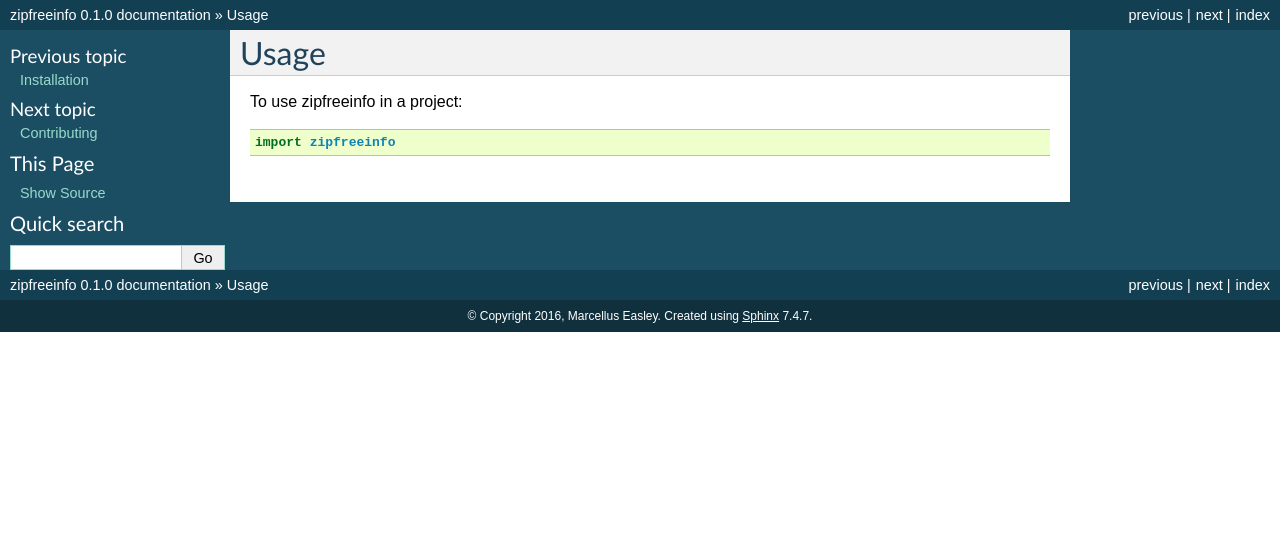
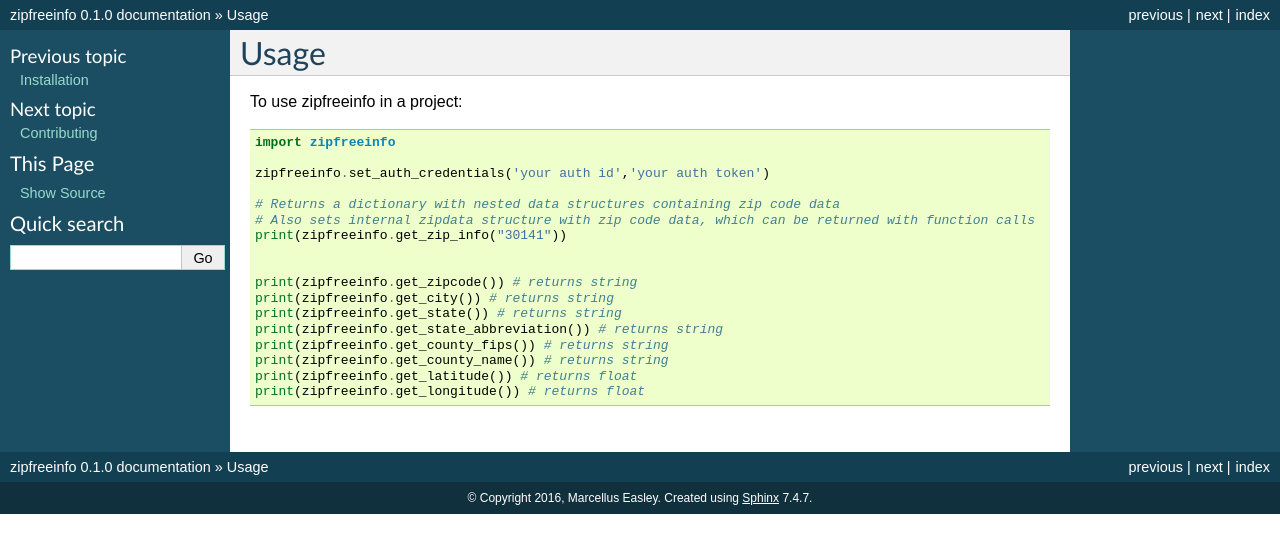
Before and after one commit to marcelluseasley/zipfreeinfo, a Sphinx documentation site: the page built from docs/usage.rst, in a window 1280 px wide. Shown: the top 553 px of the page. Built offline with Sphinx 7.4.7, drawn with Linux system fonts in a browser that asks for light colours; pages that are not in the unit, such as notebooks, are missing from menus.

Commit message:
updated usage

```diff
--- a/docs/usage.rst
+++ b/docs/usage.rst
@@ -5,3 +5,19 @@
 To use zipfreeinfo in a project::
 
     import zipfreeinfo
+
+    zipfreeinfo.set_auth_credentials('your auth id','your auth token')
+
+    # Returns a dictionary with nested data structures containing zip code data
+    # Also sets internal zipdata structure with zip code data, which can be returned with function calls
+    print(zipfreeinfo.get_zip_info("30141"))
+
+
+    print(zipfreeinfo.get_zipcode()) # returns string
+    print(zipfreeinfo.get_city()) # returns string
+    print(zipfreeinfo.get_state()) # returns string
+    print(zipfreeinfo.get_state_abbreviation()) # returns string
+    print(zipfreeinfo.get_county_fips()) # returns string
+    print(zipfreeinfo.get_county_name()) # returns string
+    print(zipfreeinfo.get_latitude()) # returns float
+    print(zipfreeinfo.get_longitude()) # returns float
```
